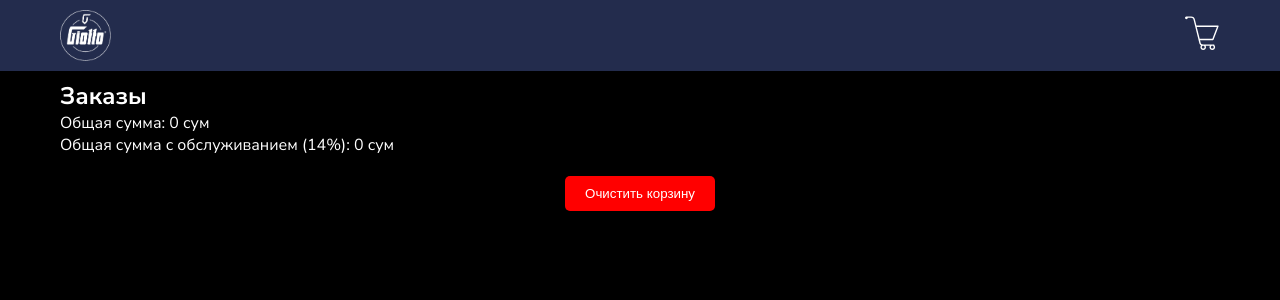
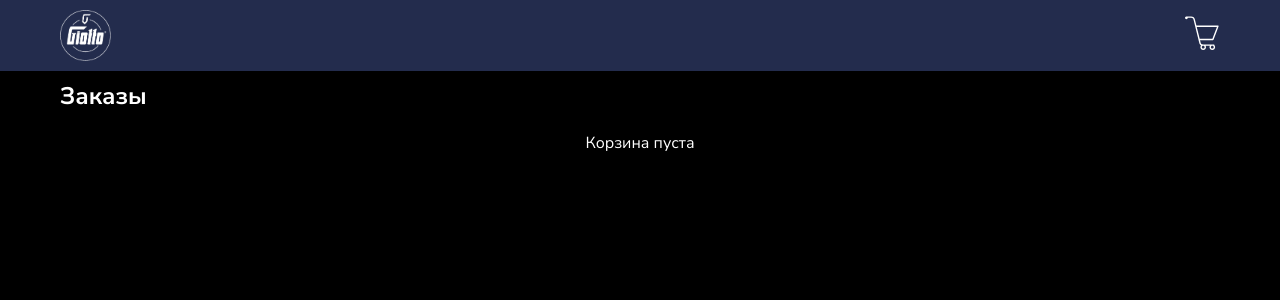
Before and after one commit to kamron9/giotto-urganch, a React (Vite) app: page /basket in a window 1280 px wide. Shown: the top 300 px of the page. Built offline with nearby package versions, Linux system fonts and the light colour scheme.

Commit message:
some bug fixes

```diff
--- a/src/contants/urls.ts
+++ b/src/contants/urls.ts
@@ -1 +1 @@
-export const apiUrl: string = 'http://109.107.157.183/api/v1/shop'
+export const apiUrl: string = 'https://giotto.chogirmali.uz/api/v1/shop'
--- a/src/pages/BasketPage/index.tsx
+++ b/src/pages/BasketPage/index.tsx
@@ -10,22 +10,30 @@ const BasketPage = () => {
 	return (
 		<div>
 			<h2>Заказы</h2>
+			{basket.length > 0 && (
+				<div>
 					<div>Общая сумма: {totalPrice.toLocaleString('ru')} сум</div>
 					<div>
 						Общая сумма с обслуживанием (14%):{'  '}
 						{totalPriceWithTax.toLocaleString('ru')} сум
 					</div>
+				</div>
+			)}
 
 			<div className={styles.basket_wrapper}>
 				{basket.map(item => (
 					<BasketCard key={item.id} product={item} />
 				))}
 			</div>
+			{basket.length ? (
 				<div className={styles.clear_basket}>
 					<button onClick={() => removeFromBasket('all')}>
 						Очистить корзину
 					</button>
 				</div>
+			) : (
+				<div style={{ textAlign: 'center' }}>Корзина пуста</div>
+			)}
 		</div>
 	)
 }
```
Lines whose indentation alone changed are shown as unchanged.
